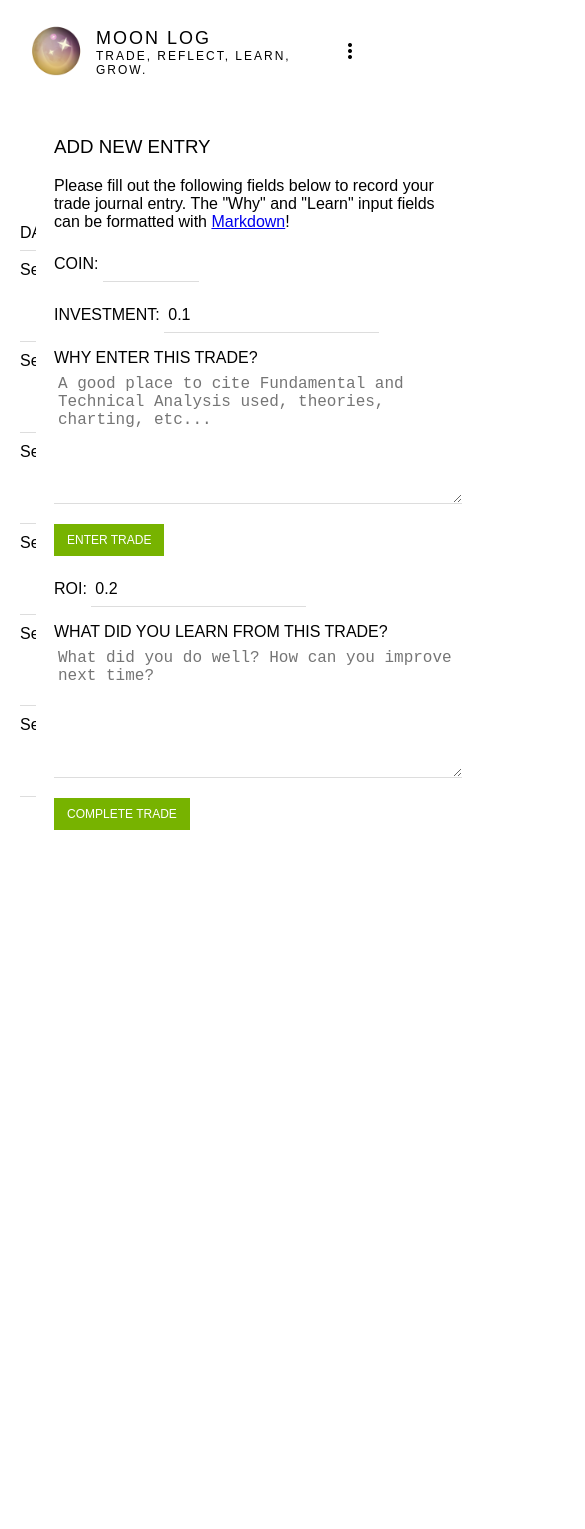
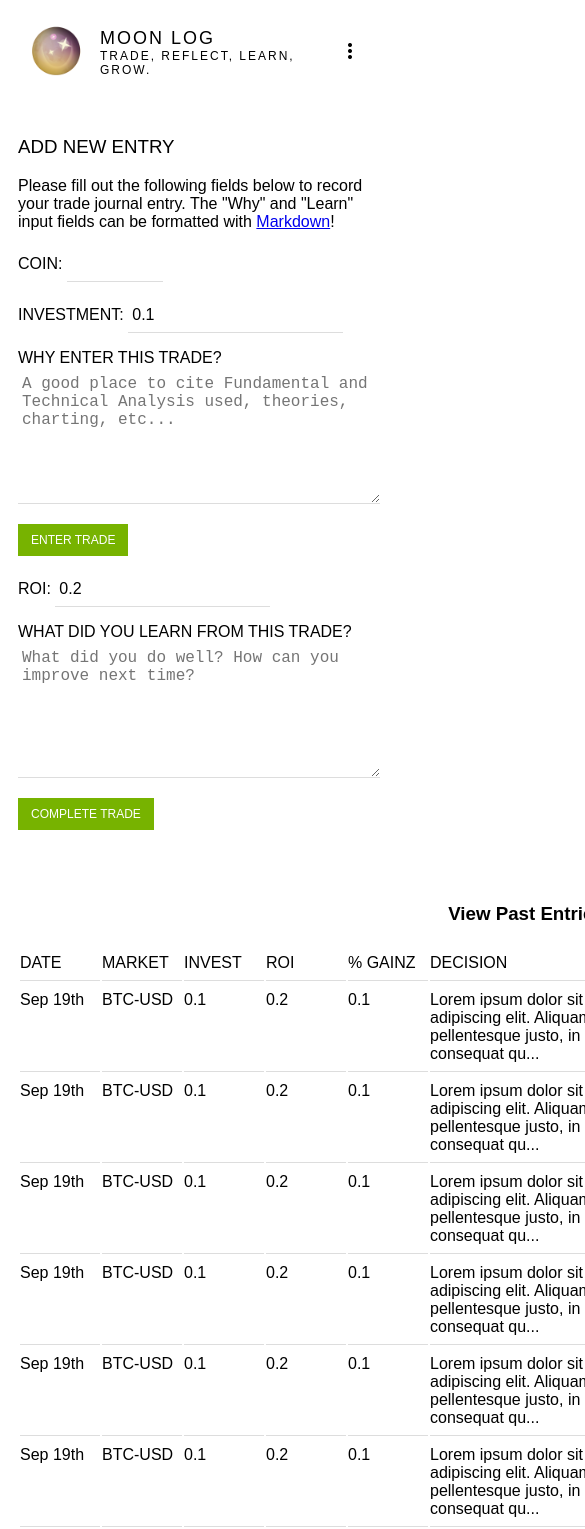
Before and after one commit to moon-room/log, a React (Create React App) app in the folder react-ui/: page / in a window 390 px wide. Shown: the top 1529 px of the page, 585 px wide, since content can reach past the window. Before the commit the page ends 846 px from the top, so only its background shows below. Built offline with nearby package versions, Linux system fonts and the light colour scheme; what remarkable would draw is missing.

Commit message:
add mobile friendly logs view

```diff
--- a/react-ui/src/components/Entry/index.css
+++ b/react-ui/src/components/Entry/index.css
@@ -1,8 +1,5 @@
 .form {
     text-align: left;
-    max-width: 400px;
-    min-width: 400px;
-    width: 100%;
 }
 
 .form h3 {
--- a/react-ui/src/components/Header/index.css
+++ b/react-ui/src/components/Header/index.css
@@ -11,7 +11,7 @@
   display: flex;
   flex-direction: row;
   align-items: center;
-  min-width: 84px;
+  min-width: 88px;
 }
 
 .icon {
@@ -67,7 +67,7 @@ button.menu-item {
   justify-content: center;
 }
 
-@media(max-width: 500px) {
+@media(max-width: 768px) {
   .settings-container {
     display: none;
   }
--- a/react-ui/src/components/Logs/index.css
+++ b/react-ui/src/components/Logs/index.css
@@ -1,9 +1,5 @@
 .logs-container {
     overflow-x:auto;
-}
-
-.logs-container {
-    width: 100%;
 }
 
 .logs-container thead th {
@@ -30,6 +26,10 @@
     text-align: right;
 }
 
+.logs-container .controls.invisible {
+    display: none;
+}
+
 .logs-container .notepad-view {
     text-align: left;
 }
--- a/react-ui/src/components/Logs/index.js
+++ b/react-ui/src/components/Logs/index.js
@@ -77,7 +77,7 @@ function renderView(type) {
 
 class Logs extends Component {
     state = {
-        view: "table"
+        view: window.innerHeight < 700 ? "notepad" : "table"
     }
 
     toggleView = view => this.setState({ view: view })
@@ -85,6 +85,10 @@ class Logs extends Component {
     render() {
         const { view } = this.state
         const buttonClasses = ["control", "small"]
+
+        const controlsClasses = classnames("controls", {
+            invisible: window.innerHeight < 700,
+        })
 
         const tableButtonClasses = classnames(buttonClasses, {
             transparent: view !== "table",
@@ -98,7 +102,7 @@ class Logs extends Component {
 
         return (
             <div className="logs-container">
-                <div className="controls">
+                <div className={controlsClasses}>
                     <button disabled={view === "table"} className={tableButtonClasses} onClick={() => this.toggleView('table')}>
                         <img className="icon extra-small" src={table} alt="excel spreadsheet" />
                     </button>
@@ -106,6 +110,7 @@ class Logs extends Component {
                         <img className="icon extra-small" src={note} alt="notepad" />
                     </button>
                 </div>
+                <h3>View Past Entries</h3>
                 {renderView(this.state.view)}
             </div>
         );
--- a/react-ui/src/components/Overlay/index.css
+++ b/react-ui/src/components/Overlay/index.css
@@ -38,7 +38,7 @@
     justify-content: center;
 }
 
-@media(max-width: 500px) {
+@media(max-width: 768px) {
     .overlay {
         padding: 12px;
     }
--- a/react-ui/src/index.css
+++ b/react-ui/src/index.css
@@ -74,3 +74,9 @@ span.numeric-span {
   background-color: #ddd;
   font-family: "monospace"
 }
+
+@media(max-width: 768px) {
+  .content {
+    flex-direction: column-reverse;
+  }
+}
```
